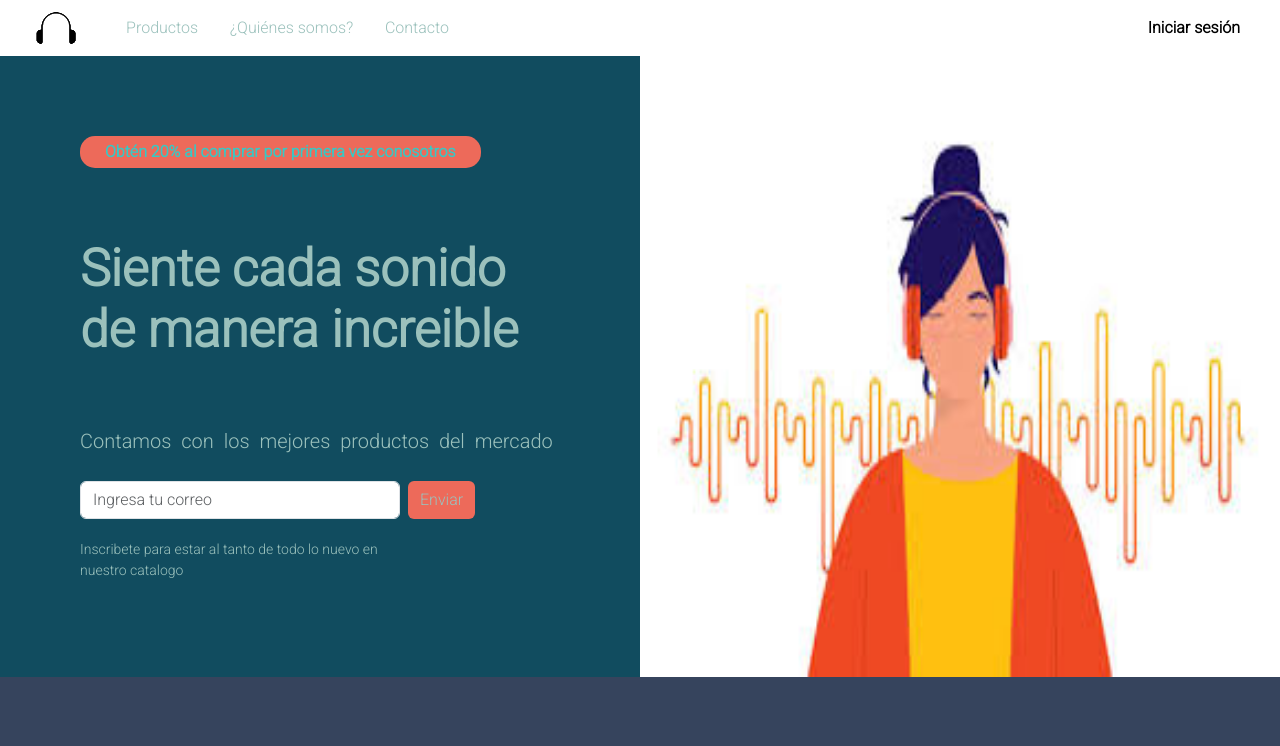
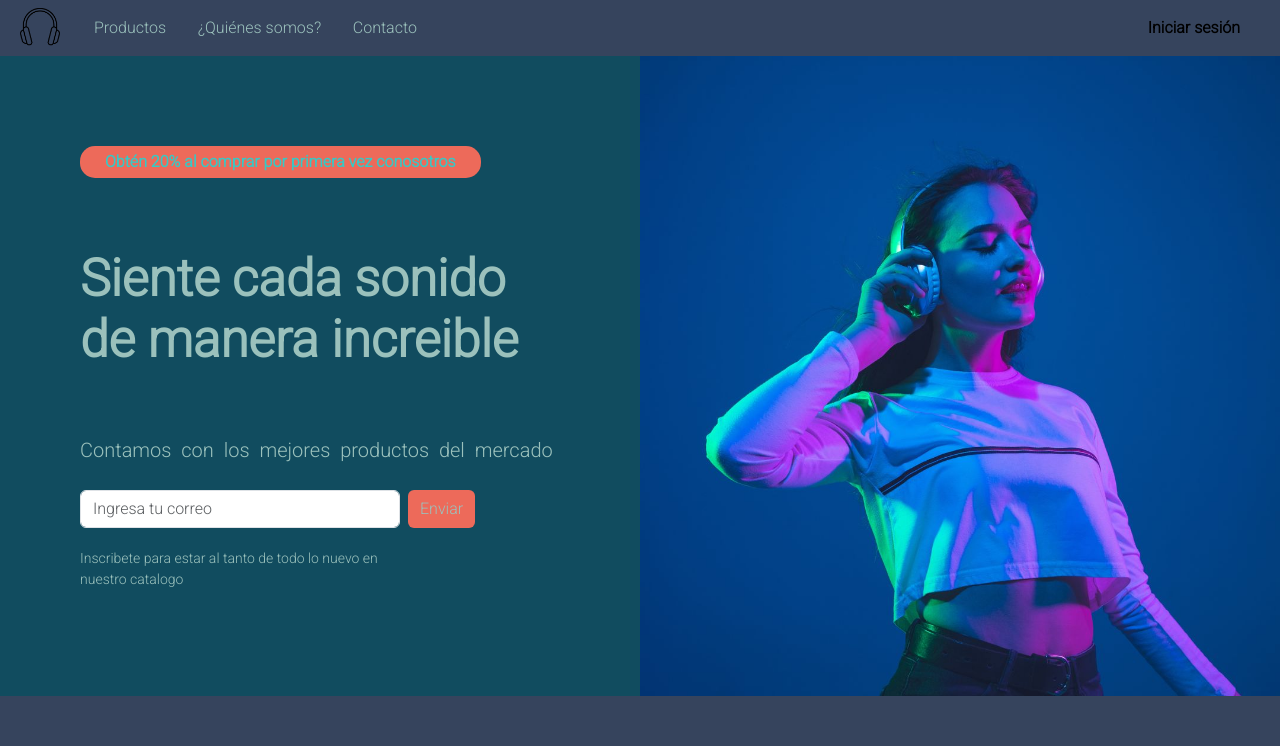
Before and after one commit to Diego2675/landingSounds, a plain HTML site: page index.html in a window 1280 px wide. Shown: the top 746 px of the page. Drawn offline with nearby package versions, Linux system fonts and the light colour scheme.

Commit message:
cambio imagenes commit

```diff
--- a/assets/css/index.css
+++ b/assets/css/index.css
@@ -21,7 +21,7 @@
 }
 
 .navbar {
-    background-color: white !important;
+    background-color: var(--secondary-main) !important;
 }
 
 .nav-logo {
@@ -50,7 +50,7 @@
 }
 
 .navbar-nav .nav-link:hover {
-    color: var(--secondary-main) !important;
+    color: var(--primary-main) !important;
 }
 
 .nav-link {
--- a/index.html
+++ b/index.html
@@ -31,7 +31,7 @@
       <div class="collapse navbar-collapse" id="navbarText">
         <ul class="navbar-nav me-auto mb-2 mb-lg-0">
           <li class="nav-item">
-            <img class=nav-logo src="./img/logo-audifonos.png">
+            <img class=nav-logo src="./img/logo.png">
           </li>
           <li class="nav-item">
             <a class="nav-link" aria-current="page" href="#">Productos&nbsp;&nbsp;&nbsp;&nbsp;</a>
@@ -75,7 +75,7 @@
     </div>
 
     <div class="right">
-      <img src="./img/ilustracion-1.jpeg" class="right">
+      <img src="./img/imagen-1.jpg" class="right">
 
     </div>
 
@@ -158,7 +158,7 @@
   <div class="contenedor2">
 
     <div class="left1">
-      <img src="./img/ilustracion-2.jpeg" class="left1">
+      <img src="./img/imagen-2.png" class="left1">
 
     </div>
 
```
Also changed, not shown: img/ilustracion-1.jpeg (deleted), img/ilustracion-2.jpeg (deleted), img/imagen-1.jpg (added), img/imagen-2.png (added), img/logo-audifonos.png (deleted), img/logo.png (added).
